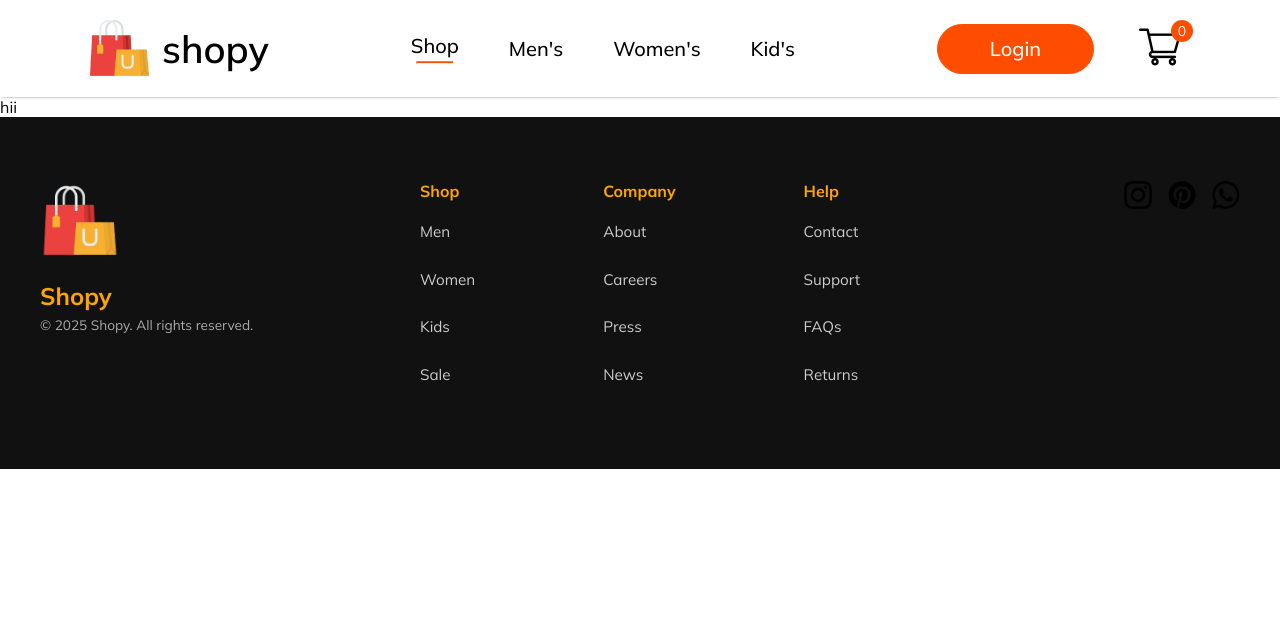
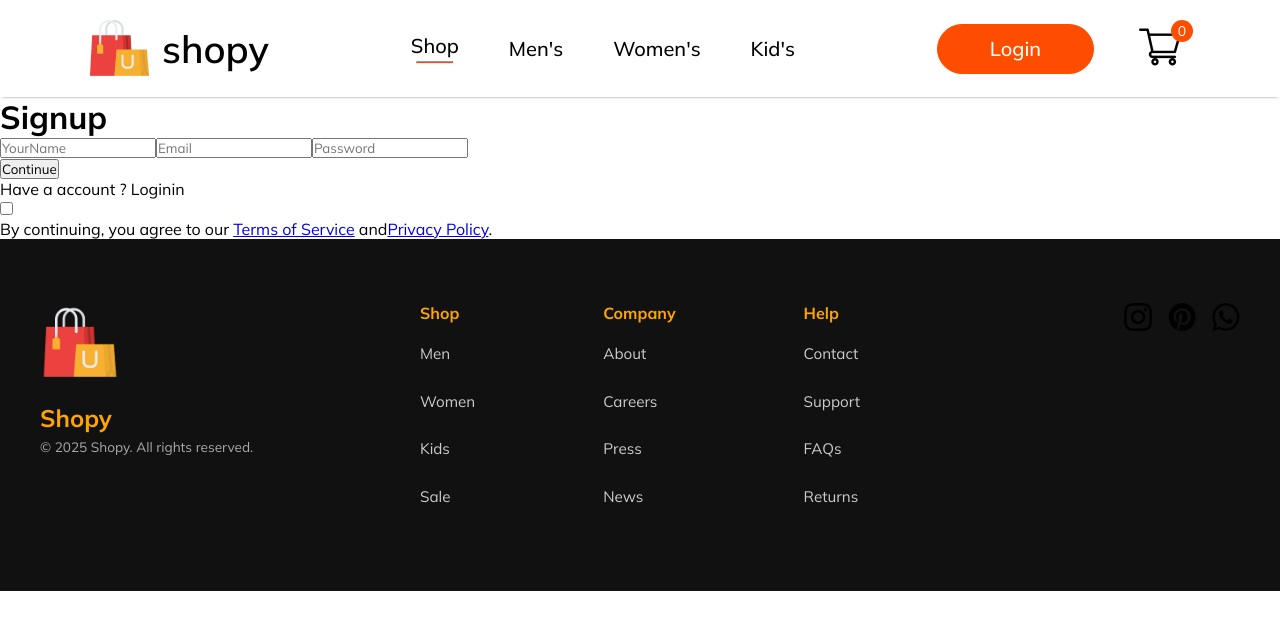
Before and after one commit to Jaimurugan-c/E-comMern, a React (Vite) app in the folder frontend/: page /login in a window 1280 px wide. Shown: the top 630 px of the page. Built offline with nearby package versions, Linux system fonts and the light colour scheme; a web font is replaced by a local one.

Commit message:
login-signup

```diff
--- a/frontend/src/pages/LoginSignup.jsx
+++ b/frontend/src/pages/LoginSignup.jsx
@@ -1,10 +1,28 @@
 import React from 'react'
 import { Link } from 'react-router-dom'
-
+import './css/loginsignup.css'
 const LoginSignup = () => {
   return (
-    <div>
-      hii
+    <div className='loginsignup'>
+      <div className="loginsignup-container">
+        <h1>Signup</h1>
+        <div className="loginsignup-fiel">
+          <input type="text" placeholder='YourName' />
+          <input type="email" placeholder='Email' />
+          <input type="password" placeholder='Password' />
+        </div>
+        <button>Continue</button>
+        <p className="loginsignup-login">
+          Have a account ? <span>Loginin</span>
+        </p>
+        <div className="loginsignup-agree">
+          <input type="checkbox" />
+          <p>
+            By continuing, you agree to our <Link to="/home">Terms of Service</Link> and
+            <Link to="/home">Privacy Policy</Link>.
+          </p>
+        </div>
+      </div>
     </div>
   )
 }
--- /dev/null
+++ b/frontend/src/pages/css/loginsignup.css
@@ -0,0 +1,3 @@
+.loginsignup{
+
+}
```
